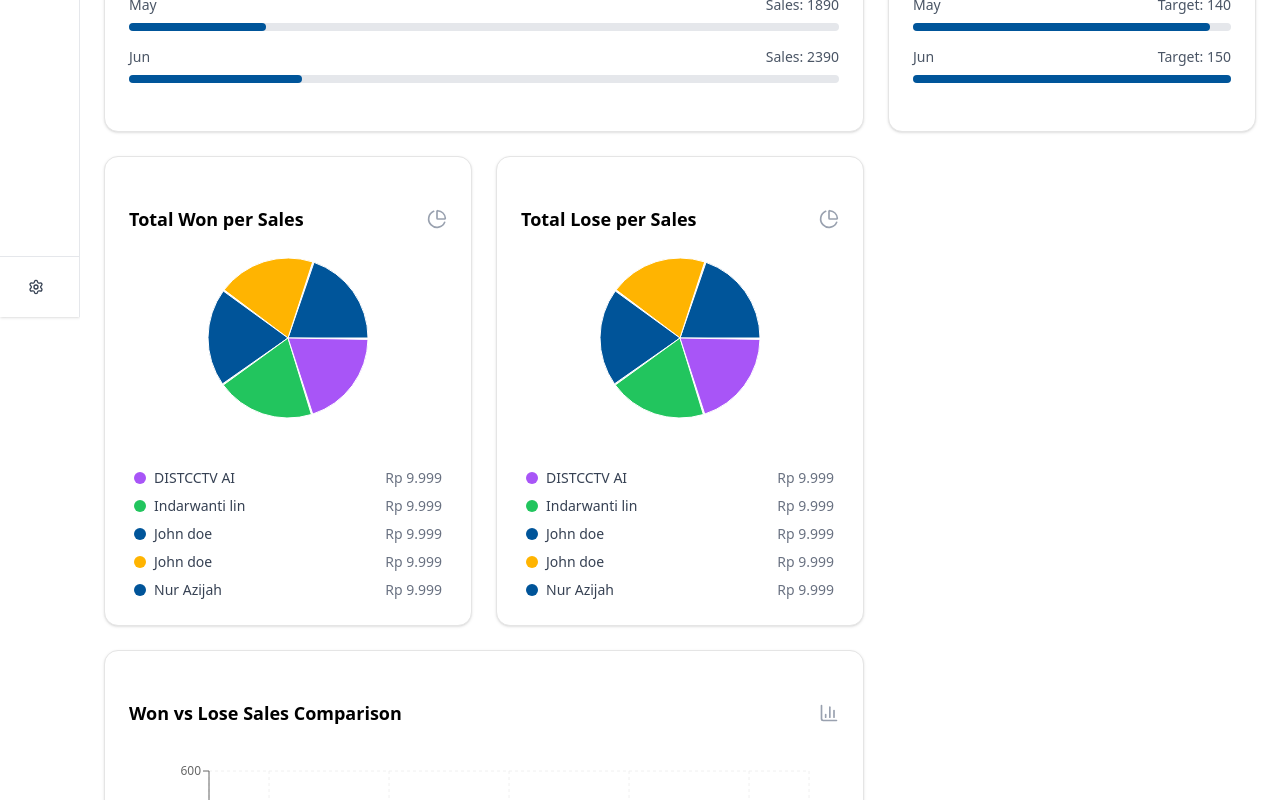
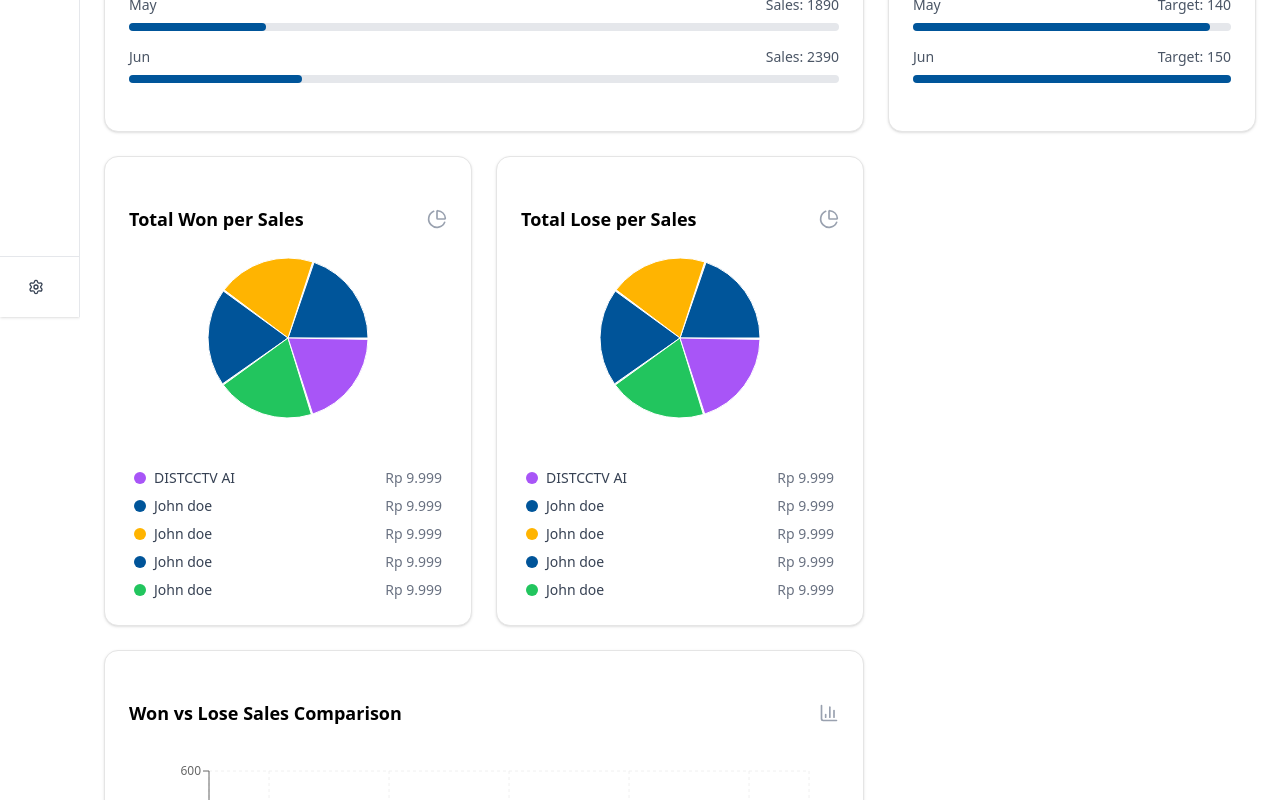
Before and after one commit to dafahfabiansyah/distcctv-ui, a React (Vite) app: page / in a window 1280 px wide. Shown: the part 483-1283 px from the top of the page. Built offline with nearby package versions, Linux system fonts and the light colour scheme.

Commit message:
fix(dashboard): replace specific names with generic placeholder in chart data
The change standardizes all names to "John doe" for consistency and privacy reasons, while maintaining the same data structure and functionality.

```diff
--- a/src/dashboard/DashboardPage.jsx
+++ b/src/dashboard/DashboardPage.jsx
@@ -29,15 +29,15 @@ const chartData = {
    pieData: [
     { name: "John doe", value: 9999, color: "#00559a" }, // merah
     { name: "John doe", value: 9999, color: "#ffb401" }, // hijau muda
-    { name: "Nur Azijah", value: 9999, color: "#005499" }, // hijau
-    { name: "Indarwanti lin", value: 9999, color: "#22c55e" }, // biru
+    { name: "John doe", value: 9999, color: "#005499" }, // hijau
+    { name: "John doe", value: 9999, color: "#22c55e" }, // biru
     { name: "DISTCCTV AI", value: 9999, color: "#a855f7" } // ungu
   ],
   revenueData: [
     { name: "John doe", value: 9999, color: "#00559a" }, // merah
     { name: "John doe", value: 9999, color: "#ffb401" }, // hijau muda (dominan)
-    { name: "Nur Azijah", value: 9999, color: "#005499" }, // hijau
-    { name: "Indarwanti lin", value: 9999, color: "#22c55e" }, // biru
+    { name: "John doe", value: 9999, color: "#005499" }, // hijau
+    { name: "John doe", value: 9999, color: "#22c55e" }, // biru
     { name: "DISTCCTV AI", value: 9999, color: "#a855f7" } // ungu
   ],
   // Data baru untuk perbandingan kedua pie chart
```
